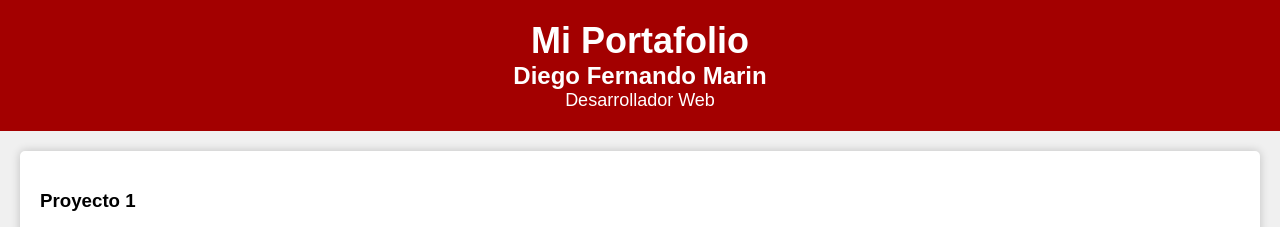
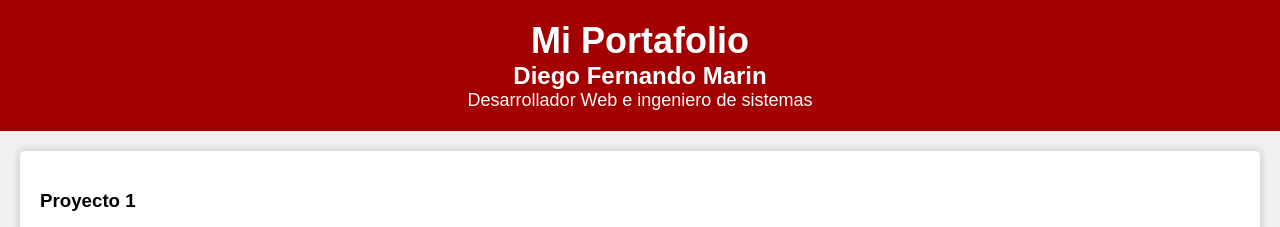
Before and after one commit to DIEG0MARIN/Poratfolio1, a plain HTML site: page index.html in a window 1280 px wide. Shown: the top 227 px of the page. Drawn offline with Linux system fonts and the light colour scheme.

Commit message:
Modificacíon linea 15

```diff
--- a/index.html
+++ b/index.html
@@ -12,7 +12,7 @@
     <header>
         <h1>Mi Portafolio</h1>
         <h2>Diego Fernando Marin</h2>
-        <p>Desarrollador Web</p>
+        <p>Desarrollador Web e ingeniero de sistemas</p>
     </header>
 
     <section id="proyectos">
```
